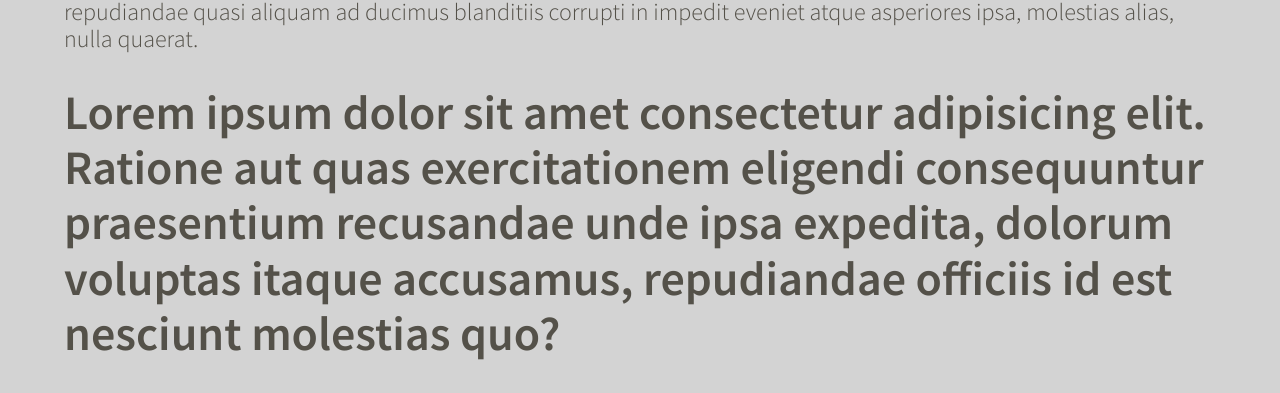
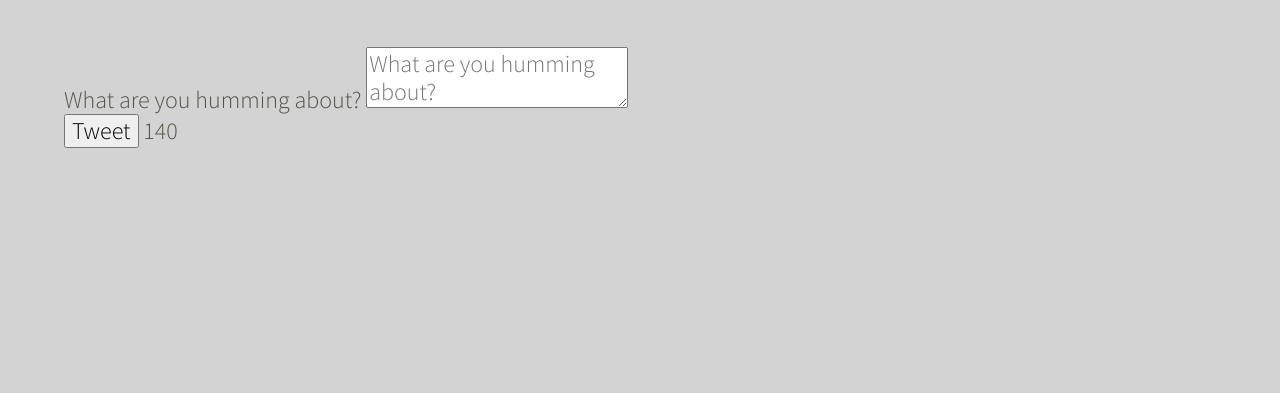
Before and after one commit to DinoPranjic/tweeter, a website: page public/index.html in a window 1280 px wide. Shown: the part 574-967 px from the top of the page. After the commit the page ends 800 px from the top, so only its background shows below. Drawn offline with nearby package versions, Linux system fonts and the light colour scheme.

Commit message:
add tweet form

```diff
--- a/public/index.html
+++ b/public/index.html
@@ -19,6 +19,7 @@
     <link rel="stylesheet" href="/styles/layout.css" type="text/css" />
     <link rel="stylesheet" href="/styles/nav.css" type="text/css" />
     <link rel="stylesheet" href="/styles/header.css" type="text/css" />
+    <link rel="stylesheet" href="/styles/new-tweet.css" type="text/css" />
 
     <!-- External JS -->
     <script src="https://ajax.googleapis.com/ajax/libs/jquery/3.4.1/jquery.min.js"></script>
@@ -45,14 +46,23 @@
       </div>
       <br>
       <div>
-          <h2>Dino Pranjic</h2>
+          <h2 class="name">Dino Pranjic</h2>
       </div>
   </header>
 
     <!-- Page-specific (main) content here -->
     <main class="container">
-      <p>Lorem ipsum, dolor sit amet consectetur adipisicing elit. Amet doloremque aspernatur nostrum dignissimos repudiandae quasi aliquam ad ducimus blanditiis corrupti in impedit eveniet atque asperiores ipsa, molestias alias, nulla quaerat.</p>
-      <h1>Lorem ipsum dolor sit amet consectetur adipisicing elit. Ratione aut quas exercitationem eligendi consequuntur praesentium recusandae unde ipsa expedita, dolorum voluptas itaque accusamus, repudiandae officiis id est nesciunt molestias quo?</h1>
+      <section class="new-tweet">
+        <h2>Compose Tweet</h2>
+        <form method="POST" action="/tweets" id="submitTweet">
+          <label for="tweet-text">What are you humming about?</label>
+          <textarea name="text" id="tweet-text" placeholder="What are you humming about?"></textarea>
+          <div class="formButtonContainer">
+            <button type="submit">Tweet</button>
+            <output name="counter" class="counter" for="tweet-text">140</output>
+          </div>
+        </form>
+      </section>
     </main>
   </body>
 </html>
```
